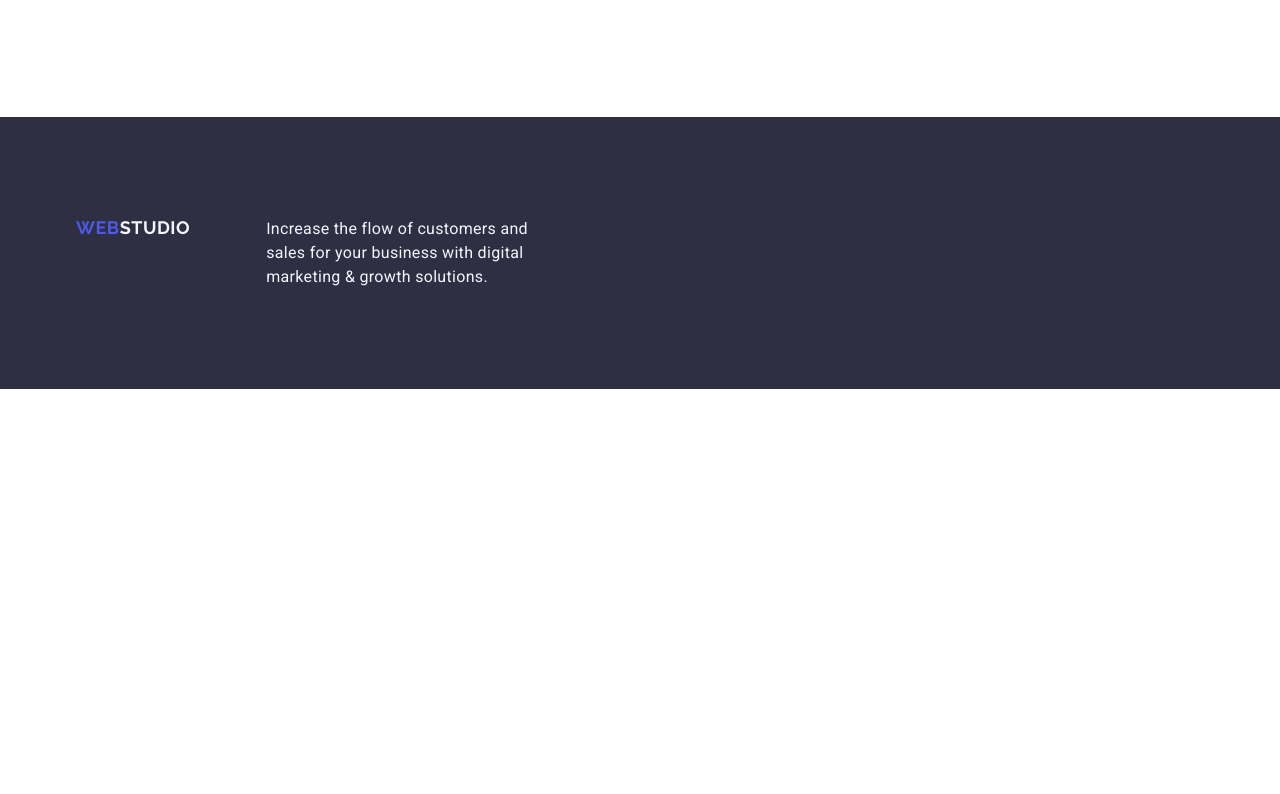
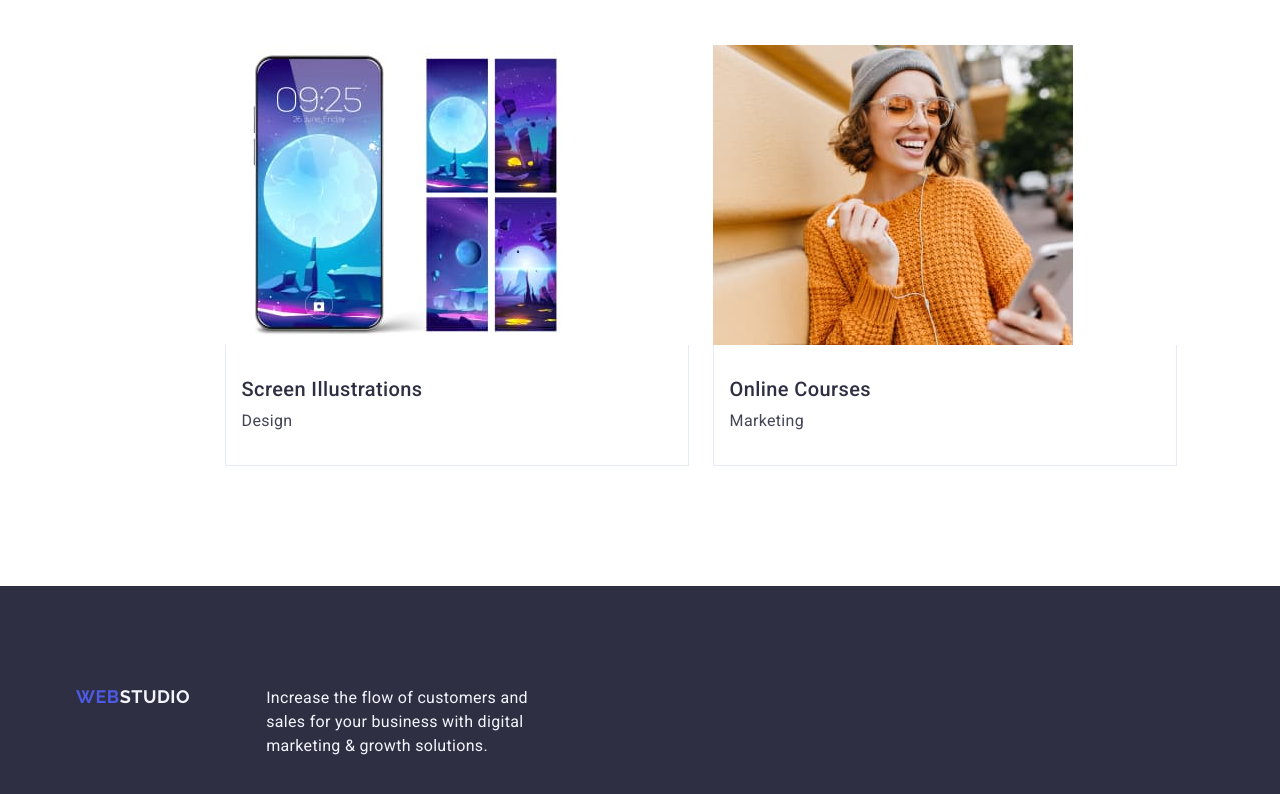
Before and after one commit to Vasikua/goit-markup-hw-03, a plain HTML site: page index.html in a window 1280 px wide. Shown: the part 2617-3411 px from the top of the page. Before the commit the page ends 3006 px from the top, so only its background shows below. Drawn offline with nearby package versions, Linux system fonts and the light colour scheme.

Commit message:
correction errors

```diff
--- a/css/styles.css
+++ b/css/styles.css
@@ -276,7 +276,7 @@ ul {
 }
 
 .portfolio-list .list-li {
-  width: calc((100% - 48px) / 3);
+  width: calc((1440px - 48px) / 3);
 }
 
 .app-description {
@@ -307,7 +307,7 @@ ul {
   color: #f4f4fd;
 }
 
-.footer a {
+.footer .logotype {
   display: inline-block;
   margin-bottom: 16px;
 }
--- a/index.html
+++ b/index.html
@@ -158,7 +158,7 @@
 <!--footer-->
     <footer class="footer">
         <div class="container">
-            <a href="./index.html" class="logo">Web<span class="logo-web">Studio</span></a>
+            <a href="./index.html" class="logo" class="logotype">Web<span class="logo-web">Studio</span></a>
             <p class="text">
                 Increase the flow of customers and sales for your business with digital marketing & growth solutions.
             </p>
```
